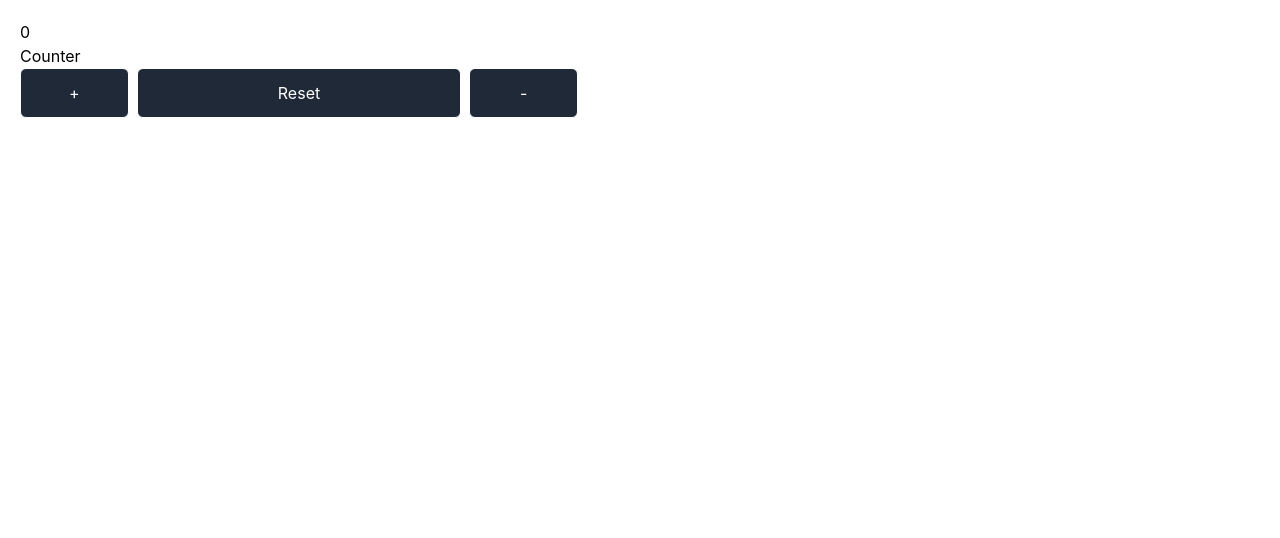
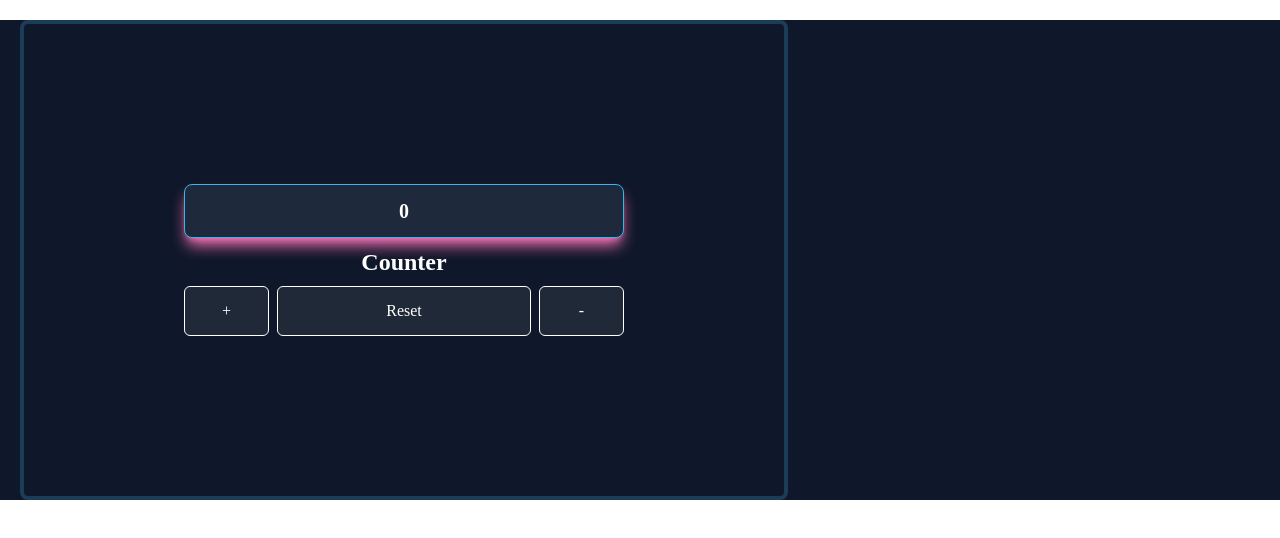
Before and after one commit to saikiran76/RounderCounter, a React (Create React App) app: page / in a window 1280 px wide. Shown: the top 538 px of the page. Built offline with nearby package versions, Linux system fonts and the light colour scheme.

Commit message:
added styles using tailwind

```diff
--- a/src/App.js
+++ b/src/App.js
@@ -3,9 +3,9 @@ import Counter from './components/Counter';
 
 function App() {
   return (
-    <>
+    <div className='bg-[#0F172A]'>
       <Counter/>
-    </>
+    </div>
   );
 }
 
--- a/src/components/Counter.js
+++ b/src/components/Counter.js
@@ -16,13 +16,13 @@ const Counter = () =>{
     }
 
     return (
-        <div className="m-5">
-            <p>{counter}</p>
-            <h1>Counter</h1>
-            <div className="flex gap-2 w-[45%]">
-                <button onClick={()=>AddHandler()} className="rounded-md bg-gray-800 text-white border-white border-l border-r border-b border-t w-[20%] p-3 hover:bg-slate-400">+</button>
-                <button onClick={()=>ResetHandler()} className="rounded-md bg-gray-800 text-white border-white border-l border-r border-b border-t w-[60%] p-3 hover:bg-slate-400"><h2>Reset</h2></button>
-                <button onClick={()=>DeductHandler()} className="rounded-md bg-gray-800 text-white border-white border-l border-r border-b border-t w-[20%] p-3 hover:bg-slate-400">-</button>
+        <div className="m-5 w-[60%] p-[10em] rounded-lg border-[#1B3D58] border-l-[0.25rem] border-r-[0.25rem] border-t-[0.25rem] border-b-[0.25rem] font-grace">
+            <p className="border-[#36B6EE] text-white border-l border-r border-t border-b rounded-lg shadow-[#F472B6] shadow-lg p-3 text-center font-bold text-xl bg-[#1E293B]">{counter}</p>
+            <h1 className="m-2 font-semibold text-center text-white text-2xl">Counter</h1>
+            <div className="flex gap-2">
+                <button onClick={()=>AddHandler()} className="rounded-md bg-gray-800 text-white border-white border-l border-r border-b border-t w-[20%] p-3 hover:bg-yellow-500 duration-500">+</button>
+                <button onClick={()=>ResetHandler()} className="rounded-md bg-gray-800 text-white border-white border-l border-r border-b border-t w-[60%] p-3 hover:bg-red-600 duration-500"><h2>Reset</h2></button>
+                <button onClick={()=>DeductHandler()} className="rounded-md bg-gray-800 text-white border-white border-l border-r border-b border-t w-[20%] p-3 hover:bg-orange-400 duration-500">-</button>
             </div>
         </div>
     )
--- a/tailwind.config.js
+++ b/tailwind.config.js
@@ -2,7 +2,12 @@
 module.exports = {
   content: ["./src/**/*.{html,js}"],
   theme: {
-    extend: {},
+    extend: {
+      fontFamily: {
+        grace: ["Covered By Your Grace", "cursive"],
+        man: ["Manrope", "sans-serif"]
+    },
+    },
   },
   plugins: [],
 }
```
